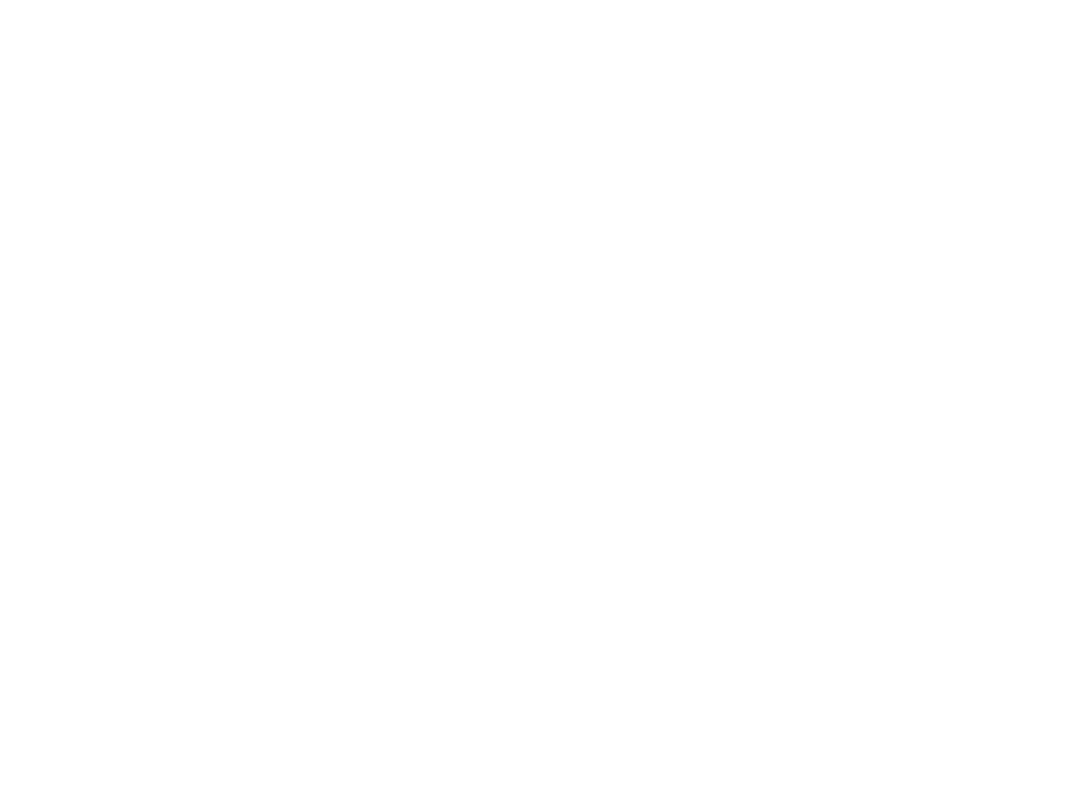
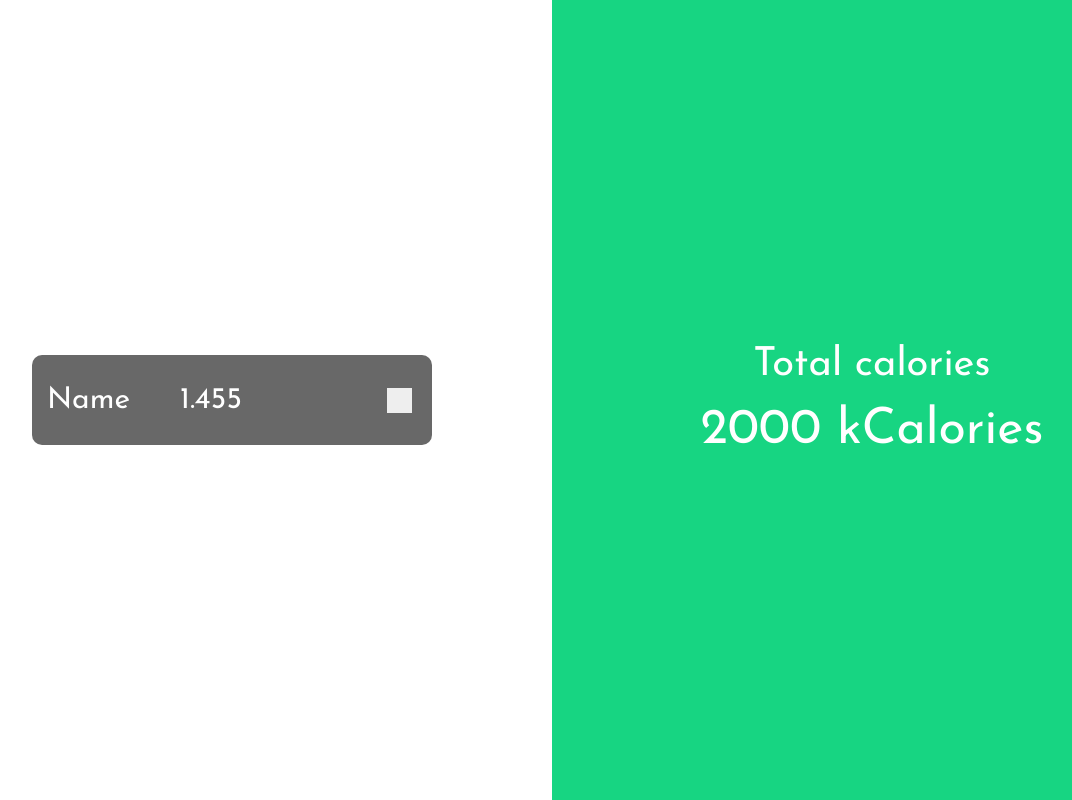
Before and after one commit to ZingerEngineer/MyCalories, a website: page public/Pages/calculate-calories.html in a window 1280 px wide. Shown: the whole page, without its empty margins (88-1160 px from the left). Drawn offline with nearby package versions, Linux system fonts and the light colour scheme.

Commit message:
created bullshit

```diff
--- a/package.json
+++ b/package.json
@@ -18,7 +18,9 @@
   },
   "homepage": "https://github.com/ZingerEngineer/MyCalories#readme",
   "dependencies": {
+    "bcrypt": "^5.0.1",
     "express": "^4.18.1",
+    "jose": "^4.8.3",
     "mongoose": "^6.4.4"
   }
 }
--- a/public/Pages/edit-product.html
+++ b/public/Pages/calculate-calories.html
@@ -4,7 +4,7 @@
     <meta charset="UTF-8" />
     <meta http-equiv="X-UA-Compatible" content="IE=edge" />
     <meta name="viewport" content="width=device-width, initial-scale=1.0" />
-    <link rel="stylesheet" type="text/css" href="../Styles/edit-product.css" />
+    <link rel="stylesheet" type="text/css" href="../Styles/calculate-calories.css" />
     <link rel="preconnect" href="https://fonts.googleapis.com" />
     <link rel="preconnect" href="https://fonts.gstatic.com" crossorigin />
     <link
@@ -12,12 +12,30 @@
       rel="stylesheet"
     />
     <link rel="stylesheet" type="text/css" href="https://cdn.jsdelivr.net/npm/toastify-js/src/toastify.min.css">
-    <title>Edit product</title>
+    <title>Calories calculator</title>
   </head>
   <body>
-    <div class="container">
+    <div class="left-side">
+        <div class="left-content">
+            <div class="container">
+                <div class="product">
+                    <p class="product-name">Name</p>
+                    <p class="product-Kcalgm">1.455</p>
+                    <label class="wrapper">
+                        <input type="checkbox" >
+                        <span class="checkmark"></span>
+                      </label>
+                </div>
+            </div>
+        </div>
+    </div>
+    <div class="right-side">
+        <div class="right-content">
+            <p class="total-calories-text">Total calories</p>
+            <p class="total-calories-calculation">2000 kCalories</p>
+        </div>
+    </div>
 
-    </div>
     <script
       crossorigin
       src="https://unpkg.com/react@18/umd/react.development.js"
@@ -28,6 +46,6 @@
     ></script>
     <script type="text/javascript" src="https://cdn.jsdelivr.net/npm/toastify-js"></script>
     <script src="https://cdn.jsdelivr.net/npm/axios/dist/axios.min.js"></script>
-    <script src="../scripts/edit-product.js"></script>
-  </body>
+    <script src="../scripts/calculate-calories.js"></script>
+</body>
 </html>
--- /dev/null
+++ b/public/Styles/calculate-calories.css
@@ -0,0 +1,158 @@
+html {
+    width: 100%;
+    height: 100%;
+  }
+  body {
+    width: 100%;
+    height: 100%;
+    font-family: "Josefin Sans", sans-serif;
+    margin: 0px;
+    display: flex;
+    flex-direction: row;
+    align-items: center;
+  }
+  p {
+    margin: 0px;
+  }
+  .product-name {
+    font-size: 30px;
+    margin-left: 15px;
+  }
+  .product-Kcalgm {
+    font-size: 30px;
+    margin-left: 50px;
+  }
+  .right-side {
+    width: 50%;
+    height: 100%;
+    display: flex;
+    background-color: #17d582;
+  }
+  .left-side {
+    background-color: #fff;
+    width: 50%;
+    display: flex;
+    margin: auto;
+  }
+  .left-content,.right-content {
+    height: fit-content;
+    display: flex;
+    margin:auto;
+    flex-direction: column;
+    align-items: center;
+  }
+
+
+  .container {
+    width: fit-content;
+    font-size: 50px;
+    margin: auto;
+    color: #fff;
+    display: flex;
+    flex-direction: column;
+    justify-content: center;
+    align-items: center;
+  }
+  .product{
+    width: 400px;
+    height: 90px;
+    background-color: rgb(104 104 104);
+    border-radius: 10px;
+    position: relative;
+    display: flex;
+    align-items: center;
+    justify-content: flex-start;
+  }
+
+.wrapper {
+    display: block;
+    position: absolute;
+    padding-left: 35px;
+    margin-bottom: 12px;
+    cursor: pointer;
+    font-size: 22px;
+    user-select: none;
+    right: 10px;
+    top: 33px;
+  }
+
+  /* Hide the browser's default checkbox */
+  .wrapper input {
+    position: absolute;
+    opacity: 0;
+    cursor: pointer;
+    height: 0;
+    width: 0;
+  }
+
+  /* Create a custom checkbox */
+  .checkmark {
+    position: absolute;
+    top: 0;
+    left: 0;
+    height: 25px;
+    width: 25px;
+    background-color: #eee;
+  }
+
+  /* On mouse-over, add a grey background color */
+  .wrapper:hover input ~ .checkmark {
+    background-color: #ccc;
+    transition-duration: 300ms;
+  }
+
+  /* When the checkbox is checked, add a blue background */
+  .wrapper input:checked ~ .checkmark {
+    background-color: #17d582;
+  }
+
+  /* Create the checkmark/indicator (hidden when not checked) */
+  .checkmark:after {
+    content: "";
+    position: absolute;
+    display: none;
+  }
+
+  /* Show the checkmark when checked */
+  .wrapper input:checked ~ .checkmark:after {
+    display: block;
+  }
+
+  /* Style the checkmark/indicator */
+  .wrapper .checkmark:after {
+    left: 9px;
+    top: 5px;
+    width: 5px;
+    height: 10px;
+    border: solid white;
+    border-width: 0 3px 3px 0;
+    -webkit-transform: rotate(45deg);
+    -ms-transform: rotate(45deg);
+    transform: rotate(45deg);
+  }
+.total-calories-text{
+    font-size: 40px;
+    color: #fff;
+    margin: 10px;
+}
+.total-calories-calculation{
+    font-size: 50px;
+    color: #fff;
+    margin: 10px;
+}
+  @media only screen and (max-width: 768px) {
+    body {
+      flex-direction: column;
+      height: none;
+    }
+    .right-side {
+      display: none;
+    }
+    .left-side {
+      width: 100%;
+      height: none;
+    }
+    .left-content {
+      height: 526px;
+    }
+}
--- a/public/styles.css
+++ b/public/styles.css
@@ -30,8 +30,7 @@ p {
   align-items: center;
   align-content: center;
 }
-.btn-1,
-.btn-2 {
+.page-button {
   background-color: #686868;
   color: #fff;
   width: 165px;
```
Also changed, not shown: public/Pages/logged.html (deleted, +0 -16 lines), public/index.html (+2 -2 lines), public/scripts/index.js (+6 -1 lines), public/Styles/edit-product.css (deleted), public/scripts/calculate-calories.js (added), public/scripts/edit-product.js (deleted), public/scripts/global.js (added), 1 other file.
